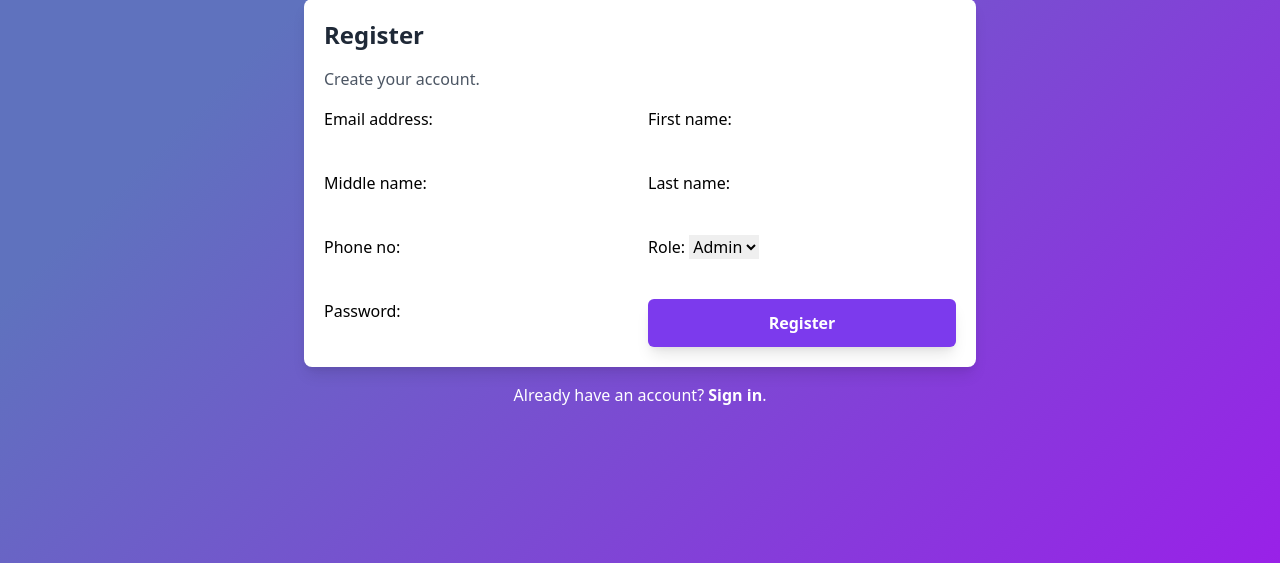
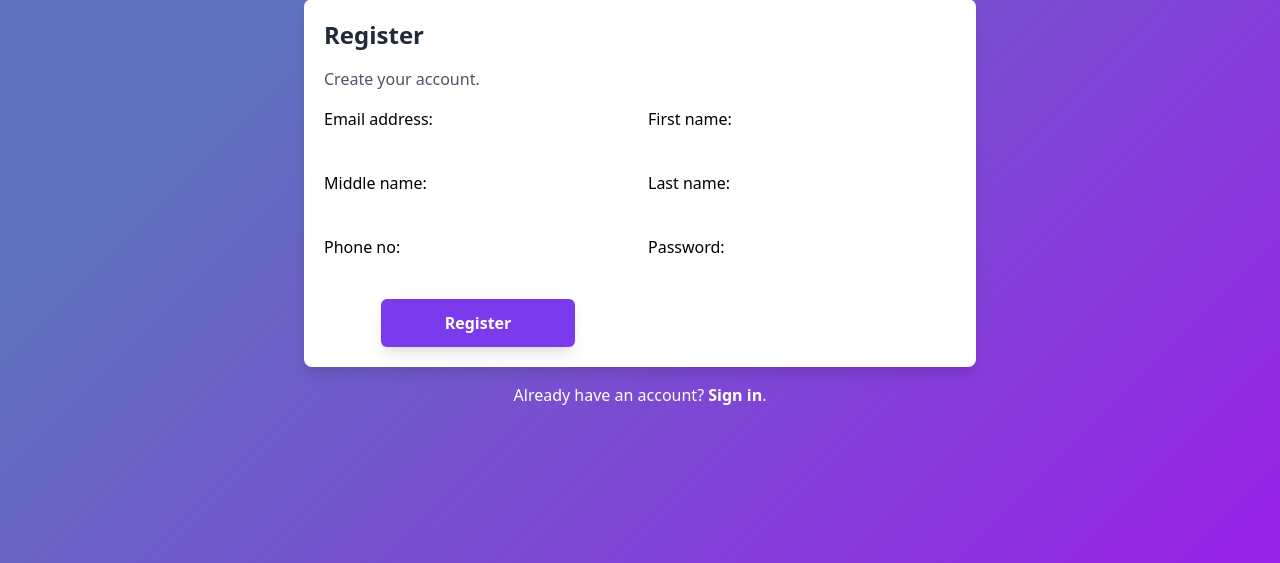
Before and after one commit to Amrit-Adhikary/Expense-Sharing-App, a Django app: page /register/ in a window 1280 px wide. Shown: the part 237-800 px from the top of the page. Run offline with Django 5.2, Linux system fonts and the light colour scheme; some libraries are stand-ins or nearby versions.

Commit message:
remove role

```diff
--- a/accounts/forms.py
+++ b/accounts/forms.py
@@ -6,7 +6,7 @@
 
     class Meta:
         model = User
-        fields = ['email', 'first_name', 'middle_name', 'last_name', 'phone_no', 'role', 'password']
+        fields = ['email', 'first_name', 'middle_name', 'last_name', 'phone_no', 'password']
 
 class UserLoginForm(forms.Form):
     email = forms.EmailField()
--- a/accounts/models.py
+++ b/accounts/models.py
@@ -80,7 +80,7 @@
     objects = UserManager()
 
     USERNAME_FIELD = 'email'
-    REQUIRED_FIELDS = ["role","first_name","middle_name","last_name","phone_no"]
+    REQUIRED_FIELDS = ["first_name","middle_name","last_name","phone_no"]
 
     def __str__(self):
         return self.email
--- a/expensesharing/settings.py
+++ b/expensesharing/settings.py
@@ -1,6 +1,6 @@
 import os
-from dotenv import load_dotenv
-load_dotenv()
+#from dotenv import load_dotenv
+#load_dotenv()
 from pathlib import Path
 
 # Build paths inside the project like this: BASE_DIR / 'subdir'.
@@ -132,5 +132,5 @@
 EMAIL_USE_TLS = True
 EMAIL_HOST = 'smtp.gmail.com'
 EMAIL_PORT = 587
-EMAIL_HOST_USER = 'tirmairakihda@gmail.com'
+EMAIL_HOST_USER = 'ashoksthadude@gmail.com'
 EMAIL_HOST_PASSWORD = str(os.getenv('EMAIL_HOST_PASSWORD'))
--- a/main/views.py
+++ b/main/views.py
@@ -112,7 +112,8 @@
             return redirect('expense_group_detail', expense_group_id=expense_group.id)
     else:
         form = ExpenseGroupForm()
-    return render(request, 'expense_group_create.html', {'form': form})
+    expense_list = ExpenseGroup.objects.all()
+    return render(request, 'expense_group_create.html', {'form': form,'expense_list':expense_list})
 
 @login_required
 def expense_group_detail(request, expense_group_id):
--- a/templates/register.html
+++ b/templates/register.html
@@ -28,7 +28,9 @@
                     {% load tailwind_filters %}
                     {% csrf_token %}
                     {{ form|crispy }}
-                    <button class="bg-purple-600 hover:bg-purple-700 text-white font-bold py-2 px-4 md:py-3 md:px-6 rounded-md shadow-lg hover:shadow-xl transition duration-200 w-full" type="submit">Register</button>
+                    <div class="flex justify-center">
+                        <button class="bg-purple-600 hover:bg-purple-700 text-white font-bold py-2 px-4 md:py-3 md:px-16 rounded-md shadow-lg hover:shadow-xl transition duration-200" type="submit">Register</button>
+                    </div>
                 </div>
             </form>
         </section>
```
Also changed, not shown: templates/expense_group_create.html (+13 -2 lines).
